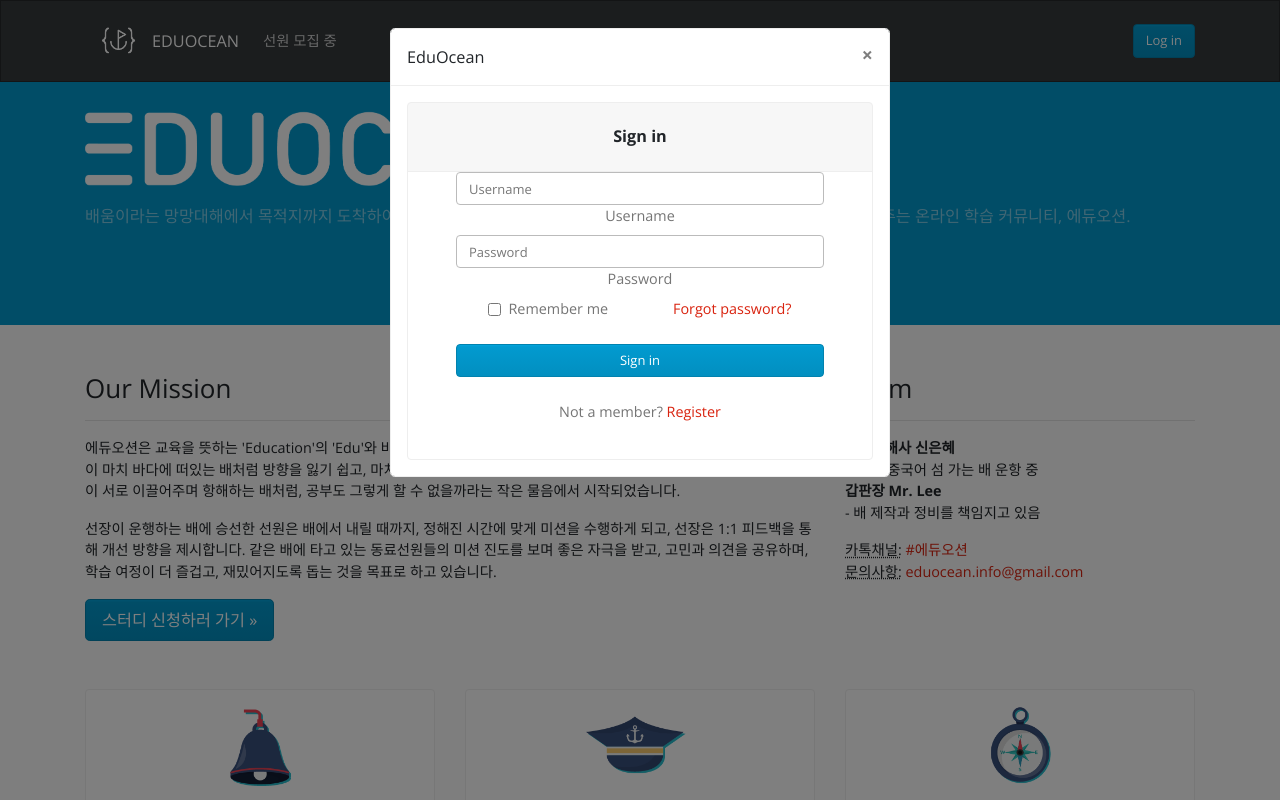
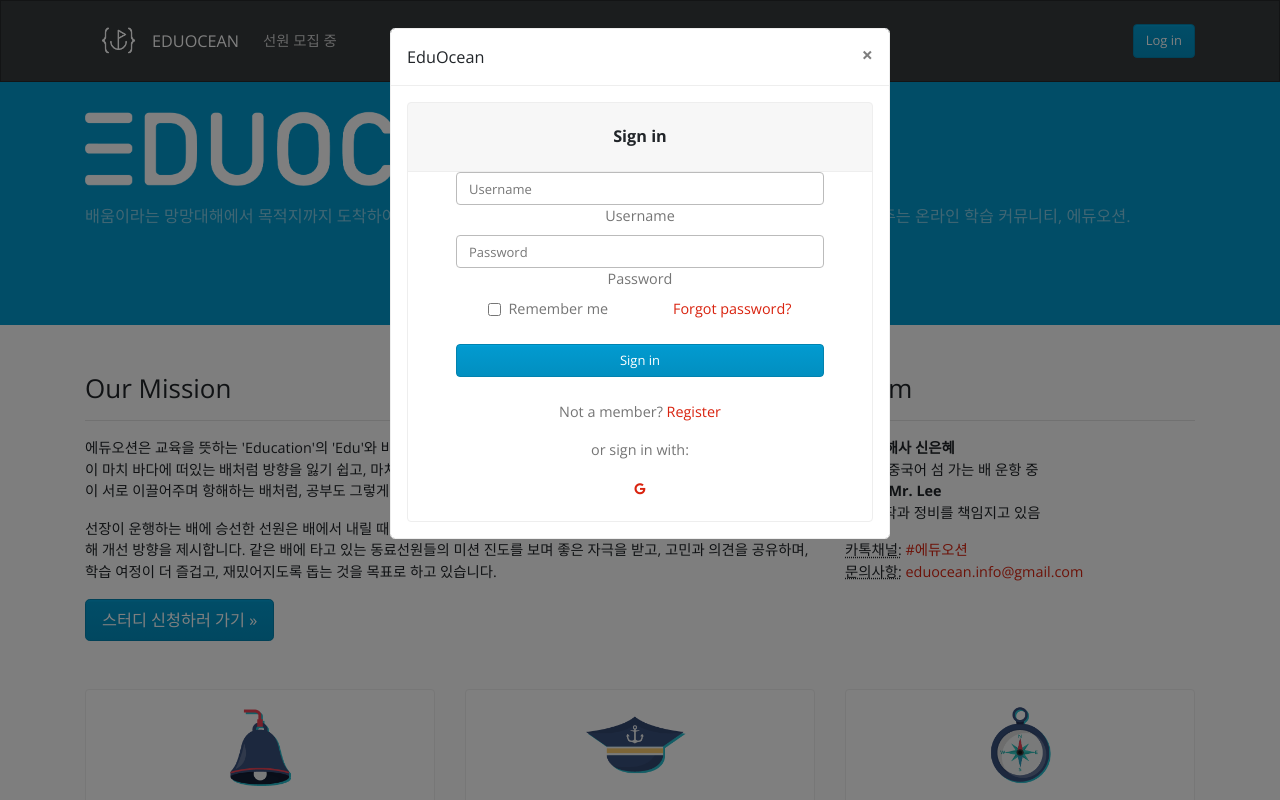
Before and after one commit to luts83/edu-ocean.com_web_development, a Django app: page / in a window 1280 px wide, after a click on "Log in". Run offline with Django 3.2, Linux system fonts and the light colour scheme; parts of the project's set-up code (start-up, migrations or seed data) failed here and were passed over; some libraries are stand-ins or nearby versions.

Commit message:
2020/06/30/15:56

```diff
--- a/basecamp/templates/basecamp/nav_bar.html
+++ b/basecamp/templates/basecamp/nav_bar.html
@@ -195,14 +195,14 @@
               </p>
 
               <!-- Social login -->
-<!--              <p>or sign in with:</p>-->
-<!--              <a-->
-<!--                type="button"-->
-<!--                class="btn-floating btn-gg btn-sm"-->
-<!--                href="{% provider_login_url 'google' %}"-->
-<!--              >-->
-<!--                <i class="fab fa-google"></i>-->
-<!--              </a>-->
+              <p>or sign in with:</p>
+              <a
+                type="button"
+                class="btn-floating btn-gg btn-sm"
+                href="{% provider_login_url 'google' %}"
+              >
+                <i class="fab fa-google"></i>
+              </a>
               <!--              <a type="button" class="btn-floating btn-fb btn-sm">-->
               <!--                <i class="fab fa-facebook-f"></i>-->
               <!--              </a>-->
```
